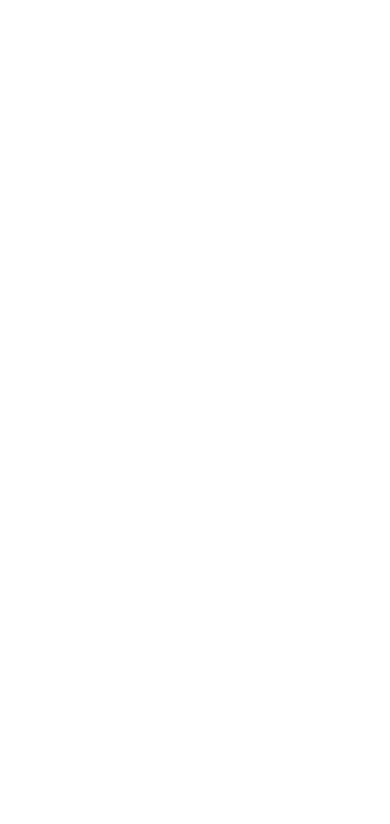
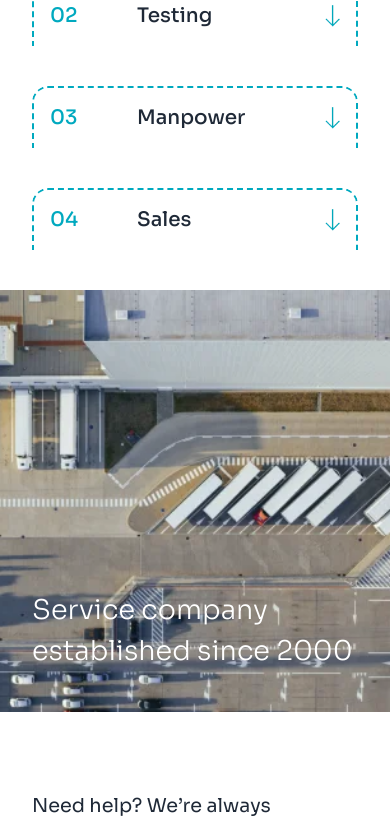
Before and after one commit to doaibu13rhn/indikran, a React (Vite) app: page /en/service in a window 390 px wide. Shown: the part 1738-2562 px from the top of the page. Before the commit the page ends 844 px from the top, so only its background shows below. Built offline with nearby package versions, Linux system fonts and the light colour scheme.

Commit message:
docs: mobile layout for service pages has done, and editing footer to add a new alement

```diff
--- a/src/components/Footer.jsx
+++ b/src/components/Footer.jsx
@@ -1,9 +1,39 @@
 import React from "react";
 import getImageUrl from "../utils/imageGetter";
+import { Link } from "react-router-dom";
 
 function Footer() {
   return (
     <>
+      <div>
+        <div className="w-full md:h-[70vh] h-[50vh] bg-[url('/src/assets/images/home-section-5-mob.webp')] md:bg-[url('/src/assets/images/home-section-5.webp')] bg-cover bg-center bg-no-repeat">
+          <article className="md:mx-20 mx-8 flex h-full items-end ">
+            <p className="text-white py-10 md:text-5xl text-[1.7rem] font-light">
+              Service company established since 2000
+            </p>
+          </article>
+        </div>
+
+        <article className="md:flex md:mx-20 mx-8 mt-20 items-start">
+          <h2 className="md:w-1/2 md:text-3xl text-[1.2rem]">
+            Need help? We’re always <br />
+            <b className="text-prime">here to collaborate</b>
+          </h2>
+          <Link
+            className="flex md:w-1/2 md:justify-end md:items-center py-10"
+            to="/en/contact"
+          >
+            <p className="underline text-prime text-xl font-light">
+              Learn More
+            </p>
+            <img
+              src={getImageUrl("arrow", "webp")}
+              alt="arrow"
+              className="max-w-full max-h-full ms-3"
+            />
+          </Link>
+        </article>
+      </div>
       <footer className="bg-shade w-full min-h-[40vh] h-auto border-t-2 border-dashed border-third">
         <div className="md:mx-20 mx-8 h-full">
           <div className="w-full flex md:justify-end justify-between items-center pt-10">
--- a/src/pages/Service.jsx
+++ b/src/pages/Service.jsx
@@ -1,57 +1,99 @@
-import React from 'react'
-import { Link } from 'react-router-dom';
-import getImageUrl from '../utils/imageGetter';
-import Header from '../components/Header';
-import Footer from '../components/Footer';
+import React from "react";
+import { Link } from "react-router-dom";
+import getImageUrl from "../utils/imageGetter";
+import Header from "../components/Header";
+import Footer from "../components/Footer";
 
 function Service() {
   return (
     <>
       <Header />
-      <main className="hidden md:block">
+      <main className="">
         <section className="bg-shade bg-cover bg-center bg-no bg-repeat w-full">
-          <div className="text-white mx-20 min-h-[50vh] items-end flex">
+          <div className="text-white md:mx-20 mx-8 min-h-[50vh] items-end flex">
             <div className="flex pb-10">
-              <h2 className="text-6xl font-extralight">SERVICES</h2>
-              <img src={getImageUrl("arrow" , "webp")} alt="arrow" className="w-7 h-7 rotate-90 ms-2" />
+              <h2 className="md:text-6xl text-4xl font-extralight">SERVICES</h2>
+              <img
+                src={getImageUrl("arrow", "webp")}
+                alt="arrow"
+                className="w-7 h-7 rotate-90 ms-2"
+              />
             </div>
           </div>
-          <img src={getImageUrl("service-section-1", "webp")} alt="indikran-workshop" className="w-full" />
+          <div className="w-full">
+            <img
+              src={getImageUrl("service-section-1", "webp")}
+              alt="indikran-workshop"
+              className="hidden md:block"
+            />
+            <img
+              src={getImageUrl("service-section-1-mob", "webp")}
+              alt="indikran-workshop"
+              className="block md:hidden"
+            />
+          </div>
         </section>
 
         <section>
-          <div className="mx-20 h-auto min-h-screen">
-            <div className="flex mt-20">
-                    <p className="text-second w-1/2 font-bold">SERVICES</p>
-                    <article className="flex w-1/2">
-                        <p className="text-[2.5rem]">A <b className="text-prime">leading service company</b></p>
+          <div className="md:mx-20 mx-8 h-auto min-h-screen">
+            <div className="md:flex mt-20">
+              <p className="text-second md:w-1/2 font-bold">SERVICES</p>
+              <article className="md:flex md:w-1/2">
+                {/* Mobile */}
+                <p className="text-xl block md:hidden mt-10 md:mt-0">
+                  A{" "}
+                  <b className="text-prime">
+                    leading service company established since 2000
+                  </b>{" "}
+                  specializing in heavy machinery.
+                </p>
+                {/* Dekstop */}
+                <p className="text-[2.5rem] hidden md:block">
+                  A <b className="text-prime">leading service company</b>
+                </p>
               </article>
             </div>
-            <p className="text-[2.6rem] leading-tight"><b className="text-prime">established since 2000</b> specializing <br /> in heavy machinery.</p>
+            <p className="text-[2.6rem] leading-tight md:block hidden">
+              <b className="text-prime">established since 2000</b> specializing{" "}
+              <br /> in heavy machinery.
+            </p>
 
-            <div className="flex mt-14">
-              <div className="w-1/2"></div>
-              <div className="w-1/2">
+            <div className="md:flex mt-14">
+              <div className="md:w-1/2"></div>
+              <div className="md:w-1/2">
                 <article className="">
-                  <p className="text-second text-2xl text-justify">Indikran is a service company that was established in the early 2000s.
-                    It is an authorised legal entity that engages in the sales, refurbishment and testing of electrical products.</p>
-                  <p className="py-10 text-justify">We started with hydraulic equipment and have expanded our professional support to the mining, earth-moving, and construction industries.</p>
+                  <p className="text-second md:text-2xl text-xl text-justify">
+                    Indikran is a service company that was established in the
+                    early 2000s. It is an authorised legal entity that engages
+                    in the sales, refurbishment and testing of electrical
+                    products.
+                  </p>
+                  <p className="py-10 text-justify">
+                    We started with hydraulic equipment and have expanded our
+                    professional support to the mining, earth-moving, and
+                    construction industries.
+                  </p>
                 </article>
               </div>
             </div>
 
-
             <details className="collapse">
               <summary className="collapse text-xl font-medium border-t-2 border-x-2 mb-10 rounded-bl-none rounded-br-none border-dashed border-second">
-                  <div className="w-full flex p-4 items-center">
-                    <div className="w-1/2">
+                <div className="w-full flex p-4 items-center justify-around">
+                  <div className="md:w-1/2 w-[30%]">
                     <p className="text-second">01</p>
                   </div>
-                    <div className="w-1/2 flex justify-between items-center">
+                  <div className="md:w-1/2 w-[70%] flex justify-between items-center">
                     <p>Refurbishment</p>
                     <div className="flex flex-col items-center">
-                        <img src={getImageUrl("arrow-2", "webp")} alt="arrow" className="w-[15px]" />
-                        <p className="text-second text-[0.7rem]">ENLARGE</p>
+                      <img
+                        src={getImageUrl("arrow-2", "webp")}
+                        alt="arrow"
+                        className="w-[15px]"
+                      />
+                      <p className="text-second text-[0.7rem] hidden md:block">
+                        ENLARGE
+                      </p>
                     </div>
                   </div>
                 </div>
@@ -64,15 +106,21 @@
             </details>
             <details className="collapse">
               <summary className="collapse text-xl font-medium border-t-2 border-x-2 mb-10 rounded-bl-none rounded-br-none border-dashed border-second">
-                  <div className="w-full flex p-4 items-center">
-                    <div className="w-1/2">
+                <div className="w-full flex p-4 items-center justify-around">
+                  <div className="md:w-1/2 w-[30%]">
                     <p className="text-second">02</p>
                   </div>
-                    <div className="w-1/2 flex justify-between items-center">
+                  <div className="md:w-1/2 w-[70%] flex justify-between items-center">
                     <p>Testing</p>
                     <div className="flex flex-col items-center">
-                        <img src={getImageUrl("arrow-2", "webp")} alt="arrow" className="w-[15px]" />
-                        <p className="text-second text-[0.7rem]">ENLARGE</p>
+                      <img
+                        src={getImageUrl("arrow-2", "webp")}
+                        alt="arrow"
+                        className="w-[15px]"
+                      />
+                      <p className="text-second text-[0.7rem] hidden md:block">
+                        ENLARGE
+                      </p>
                     </div>
                   </div>
                 </div>
@@ -85,36 +133,50 @@
             </details>
             <details className="collapse">
               <summary className="collapse text-xl font-medium border-t-2 border-x-2 mb-10 rounded-bl-none rounded-br-none border-dashed border-second">
-                  <div className="w-full flex p-4 items-center">
-                    <div className="w-1/2">
+                <div className="w-full flex p-4 items-center justify-around">
+                  <div className="md:w-1/2 w-[30%]">
                     <p className="text-second">03</p>
                   </div>
-                    <div className="w-1/2 flex justify-between items-center">
+                  <div className="md:w-1/2 w-[70%] flex justify-between items-center">
                     <p>Manpower</p>
                     <div className="flex flex-col items-center">
-                        <img src={getImageUrl("arrow-2", "webp")} alt="arrow" className="w-[15px]" />
-                        <p className="text-second text-[0.7rem]">ENLARGE</p>
+                      <img
+                        src={getImageUrl("arrow-2", "webp")}
+                        alt="arrow"
+                        className="w-[15px]"
+                      />
+                      <p className="text-second text-[0.7rem] hidden md:block">
+                        ENLARGE
+                      </p>
                     </div>
                   </div>
                 </div>
               </summary>
               <div className="collapse-content flex justify-between">
-                  <p className="text-second text-xl">Our Teams are <br /> highly experienced <br /> and registered</p>
+                <p className="text-second text-xl">
+                  Our Teams are <br /> highly experienced <br /> and registered
+                </p>
                 <p>ddd</p>
                 pdddd
               </div>
             </details>
             <details className="collapse">
               <summary className="collapse text-xl font-medium border-t-2 border-x-2 mb-10 rounded-bl-none rounded-br-none border-dashed border-second">
-                  <div className="w-full flex p-4 items-center">
-                    <div className="w-1/2">
+                <div className="w-full flex p-4 items-center justify-around">
+                  <div className="md:w-1/2 w-[30%]">
                     <p className="text-second">04</p>
                   </div>
-                    <div className="w-1/2 flex justify-between items-center">
+                  <div className="md:w-1/2 w-[70%] flex justify-between items-center">
                     <p>Sales</p>
                     <div className="flex flex-col items-center">
-                        <img src={getImageUrl("arrow-2", "webp")} alt="arrow" className="w-[15px]" />
-                        <p className="text-second text-[0.7rem]">ENLARGE</p>
+                      <img
+                        src={getImageUrl("arrow-2", "webp")}
+                        alt="arrow"
+                        className="w-[15px]"
+                      />
+                      <p className="text-second text-[0.7rem] hidden md:block">
+                        ENLARGE
+                      </p>
                     </div>
                   </div>
                 </div>
@@ -127,26 +189,10 @@
             </details>
           </div>
         </section>
-
-        <section className="bg-shade">
-            <div className="w-full h-[70vh] bg-[url('/src/assets/images/home-section-5.webp')] bg-cover bg-center bg-no-repeat">
-                <article className="mx-20 flex h-full items-end ">
-                    <p className="text-white py-10 text-[3.3em] font-light">Service company established since 2000</p>
-                </article>
-            </div>
-
-            <article className="flex mx-20 mt-20 items-start">
-                <h2 className="w-1/2 text-3xl text-white">Need help? We’re always <br /><b className="text-second">here to collaborate</b></h2>
-                <Link className="flex w-1/2 justify-end items-center" to="/en/contact">
-                            <p className="underline text-xl font-light text-white">Get in touch with us</p>
-                            <img src={getImageUrl("arrow", "webp")} alt="arrow" className="max-w-full max-h-full ms-3" />
-                </Link>
-            </article>
-        </section>
       </main>
       <Footer />
     </>
-  )
+  );
 }
 
 export default Service;
```
Also changed, not shown: src/pages/About.jsx (+0 -30 lines), src/pages/Home.jsx (+0 -30 lines), src/assets/images/service-section-1-mob.webp (added). Lines whose indentation alone changed are shown as unchanged.
